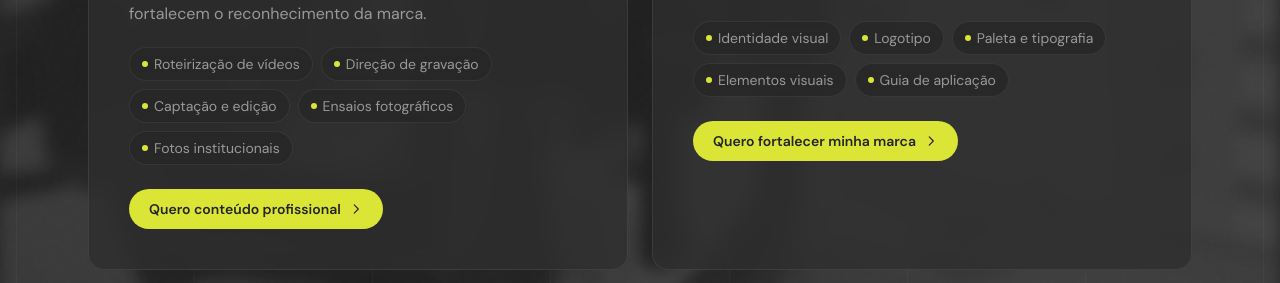
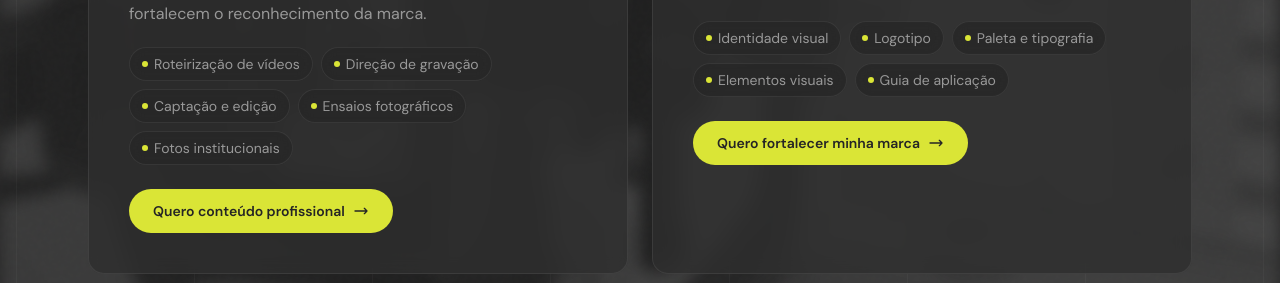
Before and after one commit to LeonardoKlaser/motim_landing_page, a Next.js app: page / in a window 1280 px wide. Shown: the part 4300-4583 px from the top of the page. Built offline with nearby package versions, Linux system fonts and the light colour scheme.

Commit message:
cta button now takes the user to wpp

```diff
--- a/src/components/sections/Services.tsx
+++ b/src/components/sections/Services.tsx
@@ -127,6 +127,9 @@ function DeliverableTag({ text }: { text: string }) {
 }
 
 function FeaturedCard({ service }: { service: ServiceCard }) {
+  const whatsappUrl = `https://wa.me/5548999165373?text=${encodeURIComponent(
+    `Olá, ${service.cta}!`
+  )}`;
   return (
     <div className="reveal lg:col-span-2 gradient-border subtle-border bg-motim-card/80 backdrop-blur-sm rounded-2xl p-8 lg:p-10 hover:bg-motim-surface/90 transition-all duration-500 group">
       <div className="flex flex-col lg:flex-row gap-8">
@@ -167,8 +170,10 @@ function FeaturedCard({ service }: { service: ServiceCard }) {
             ))}
           </div>
           <a
-            href="#contato"
-            className="inline-flex items-center gap-2 bg-[#dae536] text-[#252525] font-semibold px-6 py-3 rounded-full text-sm hover:shadow-lg hover:shadow-[#dae536]/20 hover:scale-105 transition-all duration-300"
+            href={whatsappUrl}
+            target="_blank"
+            rel="noopener noreferrer"
+            className="relative z-10 inline-flex items-center gap-2 bg-[#dae536] text-[#252525] font-semibold px-6 py-3 rounded-full text-sm hover:shadow-lg hover:shadow-[#dae536]/20 hover:scale-105 transition-all duration-300"
           >
             {service.cta}
             <ArrowIcon />
@@ -180,6 +185,9 @@ function FeaturedCard({ service }: { service: ServiceCard }) {
 }
 
 function StandardCard({ service }: { service: ServiceCard }) {
+  const whatsappUrl = `https://wa.me/5548999165373?text=${encodeURIComponent(
+    `Olá, ${service.cta}!`
+  )}`;
   return (
     <div className="reveal gradient-border subtle-border bg-motim-card/80 backdrop-blur-sm rounded-2xl p-8 lg:p-10 hover:bg-motim-surface/90 transition-all duration-500 group">
       <div className="flex items-center gap-4 mb-4 lg:block">
@@ -204,17 +212,22 @@ function StandardCard({ service }: { service: ServiceCard }) {
         ))}
       </div>
       <a
-        href="#contato"
-        className="inline-flex items-center gap-2 bg-[#dae536] text-[#252525] font-semibold px-5 py-2.5 rounded-full text-sm hover:shadow-lg hover:shadow-[#dae536]/20 hover:scale-105 transition-all duration-300"
+        href={whatsappUrl}
+        target="_blank"
+        rel="noopener noreferrer"
+        className="relative z-10 inline-flex items-center gap-2 bg-[#dae536] text-[#252525] font-semibold px-6 py-3 rounded-full text-sm hover:shadow-lg hover:shadow-[#dae536]/20 hover:scale-105 transition-all duration-300"
       >
         {service.cta}
-        <ChevronIcon />
+        <ArrowIcon />
       </a>
     </div>
   );
 }
 
 function WideCard({ service }: { service: ServiceCard }) {
+  const whatsappUrl = `https://wa.me/5548999165373?text=${encodeURIComponent(
+    `Olá, ${service.cta}!`
+  )}`;
   return (
     <div className="reveal lg:col-span-2 gradient-border subtle-border bg-motim-card/80 backdrop-blur-sm rounded-2xl p-8 lg:p-10 hover:bg-motim-surface/90 transition-all duration-500 group">
       <div className="flex flex-col lg:flex-row gap-8">
@@ -244,8 +257,10 @@ function WideCard({ service }: { service: ServiceCard }) {
             ))}
           </div>
           <a
-            href="#contato"
-            className="inline-flex items-center gap-2 bg-[#dae536] text-[#252525] font-semibold px-6 py-3 rounded-full text-sm hover:shadow-lg hover:shadow-[#dae536]/20 hover:scale-105 transition-all duration-300"
+            href={whatsappUrl}
+            target="_blank"
+            rel="noopener noreferrer"
+            className="relative z-10 inline-flex items-center gap-2 bg-[#dae536] text-[#252525] font-semibold px-6 py-3 rounded-full text-sm hover:shadow-lg hover:shadow-[#dae536]/20 hover:scale-105 transition-all duration-300"
           >
             {service.cta}
             <ArrowIcon />
```
